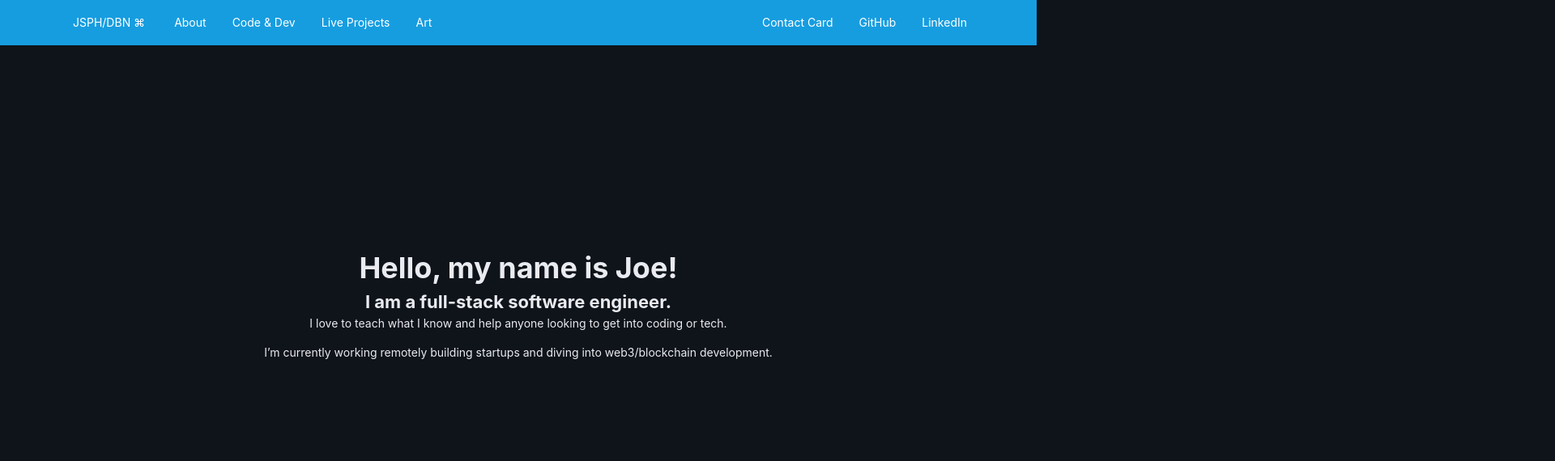
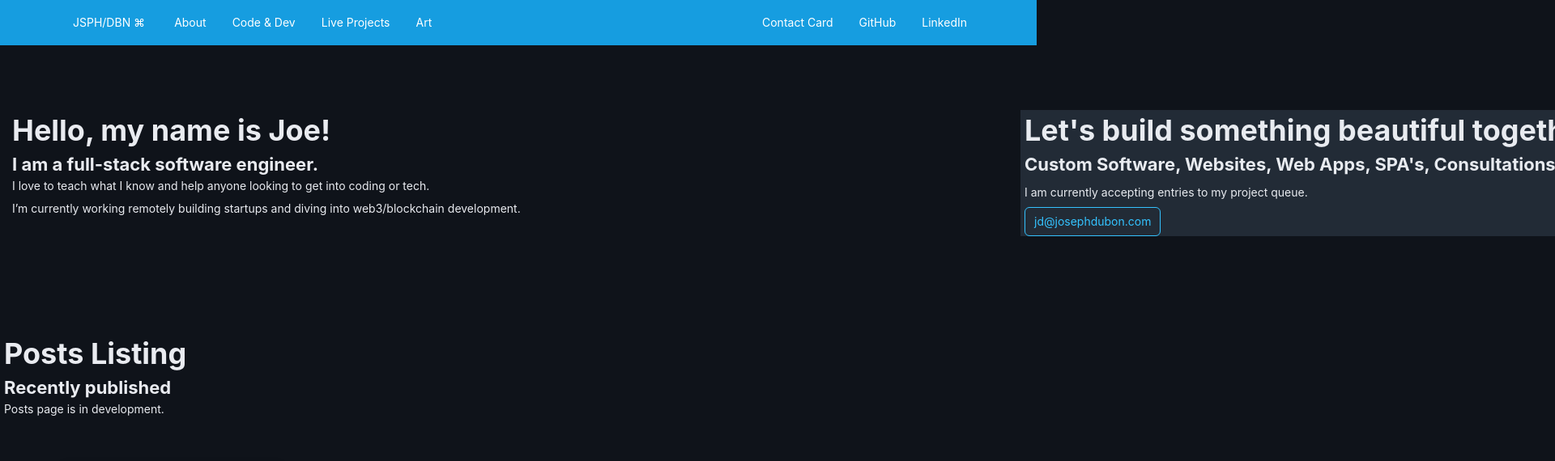
Before and after one commit to josephdubon/josephdubon-blog, a Next.js app: page / in a window 1280 px wide. Shown: the top 570 px of the page at 81% size, 1920 px wide, since content can reach past the window. Built offline with nearby package versions, Linux system fonts and the light colour scheme.

Commit message:
updated styles and structure

```diff
--- a/styles/global.css
+++ b/styles/global.css
@@ -13,22 +13,10 @@
 .contentContainer {
     max-width: var(--wrapper-width);
     margin: 0 auto;
-    padding: 2.5rem;
 }
 
-.contentContainerCenter {
-    display: flex;
-    flex-flow: column nowrap;
-    justify-content: center;
-    align-items: center;
-}
-
-.contentContainerCenterRow {
-    justify-content: center;
-}
-
-.contentPanel {
-    min-height: 60vh;
+.centerText {
+    text-align: center;
 }
 
 .mainNav {
@@ -36,7 +24,6 @@
     margin: 0 auto;
 }
 
-/* rows */
 .rowTitle {
     margin: 2.5rem 0;
 }
@@ -51,6 +38,18 @@
 .rowAltColor {
     background: var(--alt-bg-color);
     color: #e8ebf0;
+    width: 100vw;
+    left: 50%;
+    right: 50%;
+    margin-left: -50vw;
+    margin-right: -50vw;
+}
+
+.homePanel {
+    display: flex;
+    justify-content: center;
+    align-items: center;
+    height: 40vh;
 }
 
 .backToHome {
```
